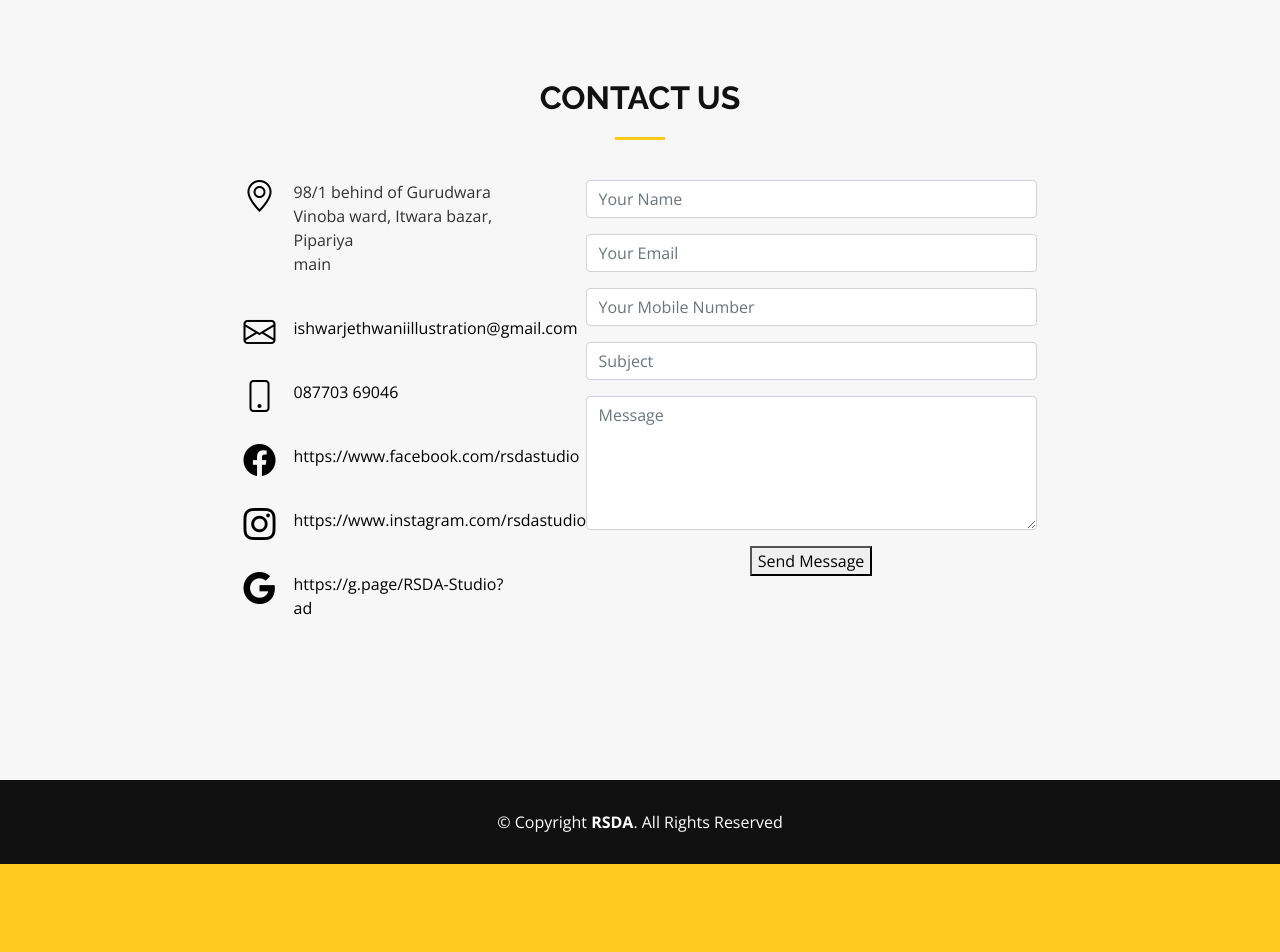
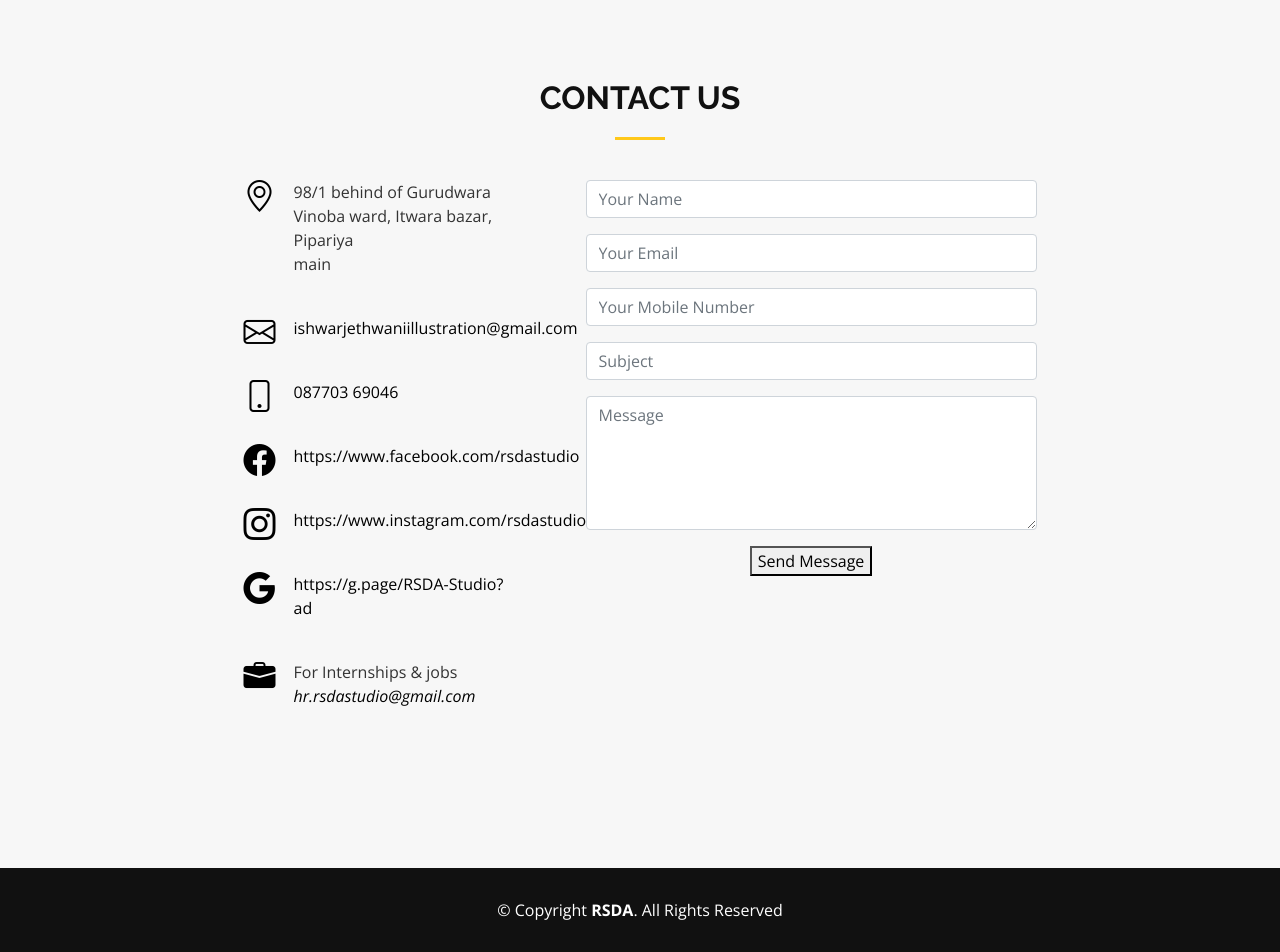
Before and after one commit to UltraCreationWork/portfolio, a Django app: page / in a window 1280 px wide. Shown: the part 3646-4598 px from the top of the page. Before the commit the page ends 4510 px from the top, so only its background shows below. Run offline with Django 3.2, Linux system fonts and the light colour scheme; data comes from the database, SQL or seed files in the repository; some libraries are stand-ins or nearby versions.

Commit message:
change in index

```diff
--- a/template/index.html
+++ b/template/index.html
@@ -6,7 +6,7 @@
   <meta charset="utf-8">
   <meta content="width=device-width, initial-scale=1.0" name="viewport">
 
-  <title>RSDA</title>
+  <title>RSDAStudio</title>
   <meta content="" name="description">
   <meta content="" name="keywords">
 
@@ -423,6 +423,10 @@
                 <i class="bi bi-google"></i>
                 <p><a style="color: black;" href="https://g.page/RSDA-Studio?ad">https://g.page/RSDA-Studio?ad</a></p>
               </div>
+              <div>
+                <i class="bi bi-briefcase-fill"></i>
+                <p>For Internships & jobs <a style="color: black; font-style:oblique;" href="mailto:hr.rsdastudio@gmail.com">hr.rsdastudio@gmail.com</a></p>
+              </div>
 
 
             </div>
```
